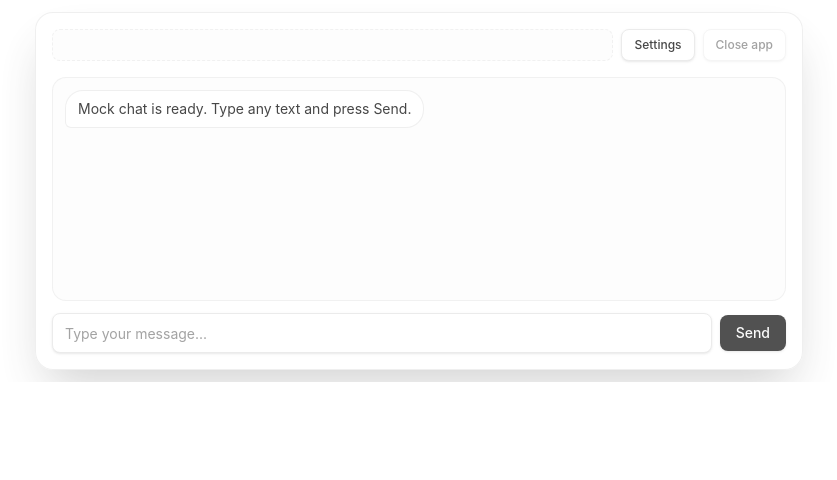
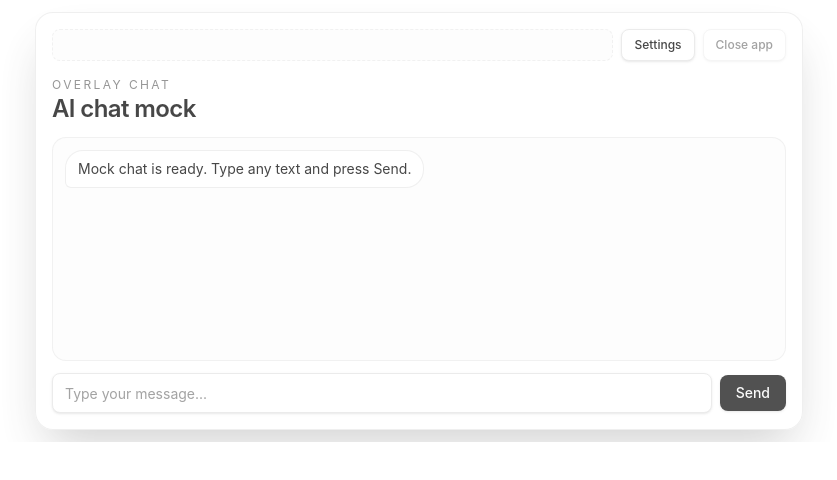
Before and after one commit to shinokamix/overlay-core, a React (Vite) app: page / in a window 1280 px wide. Shown: the top 480 px of the page, without its empty margins (221-1058 px from the left). Built offline with nearby package versions, Linux system fonts and the light colour scheme.

Commit message:
fix/restore chat heading for ui tests

```diff
--- a/src/features/chat-shell/ui/chat-shell.tsx
+++ b/src/features/chat-shell/ui/chat-shell.tsx
@@ -6,6 +6,11 @@ export function ChatShell() {
 
   return (
     <section className="flex flex-1 flex-col gap-3">
+      <div>
+        <p className="text-xs uppercase tracking-[0.2em] text-muted-foreground">Overlay Chat</p>
+        <h1 className="text-2xl font-semibold tracking-tight">AI chat mock</h1>
+      </div>
+
       <ul className="flex max-h-72 min-h-56 flex-col gap-3 overflow-y-auto rounded-xl border border-border/70 bg-muted/30 p-3">
         {messages.map((message) => (
           <li
```
